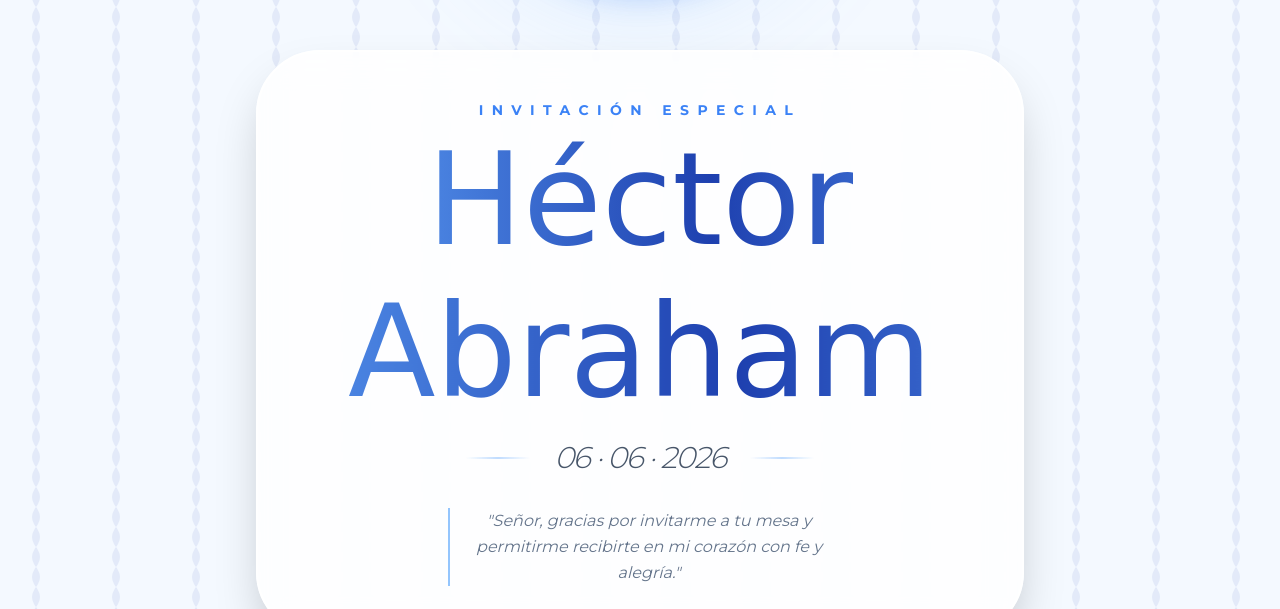
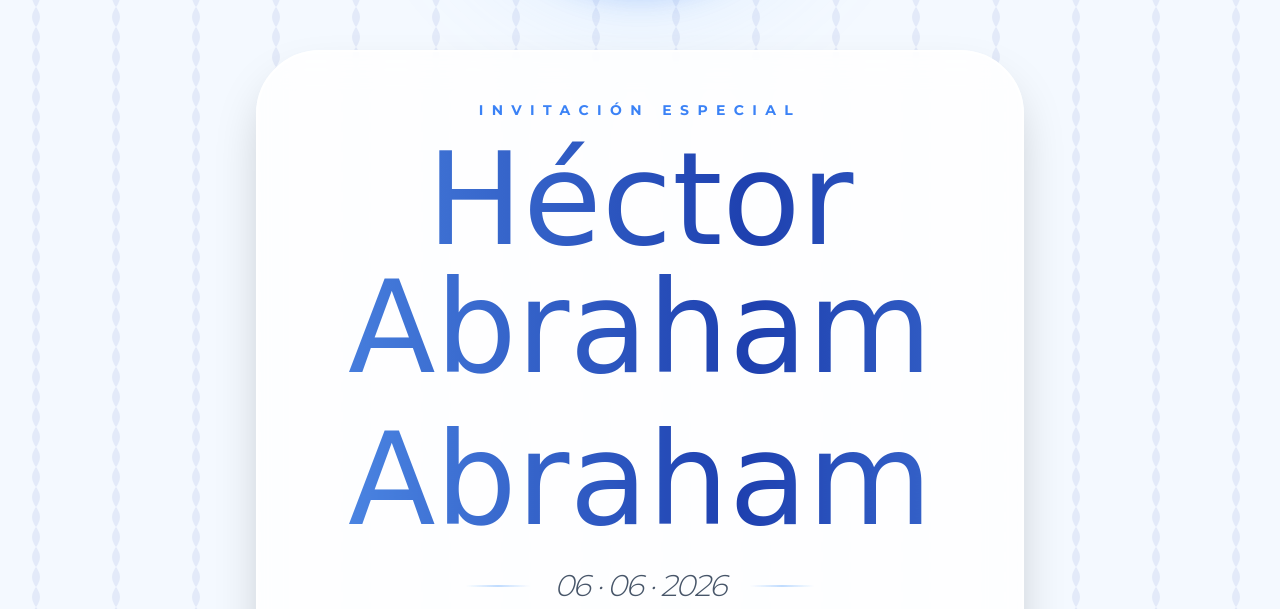
Before and after one commit to jvizcayanieto-star/invitacionhector, a plain HTML site: page index.html in a window 1280 px wide. Shown: the part 373-982 px from the top of the page. Drawn offline with nearby package versions, Linux system fonts and the light colour scheme.

Commit message:
Update index.html

```diff
--- a/index.html
+++ b/index.html
@@ -64,7 +64,7 @@
 
             <div class="bg-white/85 backdrop-blur-lg p-12 rounded-[4rem] shadow-2xl border-2 border-white text-card-float">
                 <h2 class="text-blue-500 font-bold uppercase tracking-[0.6em] text-xs md:text-sm mb-4">Invitación Especial</h2>
-                <h1 class="text-7xl md:text-[8rem] font-cursive shimmer-text leading-none mb-6">Héctor</h1>
+                <h1 class="text-7xl md:text-[8rem] font-cursive shimmer-text leading-none mb-6">Héctor Abraham</h1>
                 <h1 class="text-7x1 md:text-[8rem] font-cursive shimmer-text leading-none mb-6">Abraham</h1>
                 <div class="flex items-center justify-center space-x-6 mb-8">
                     <div class="h-0.5 w-16 bg-gradient-to-r from-transparent via-blue-200 to-transparent"></div>
```
